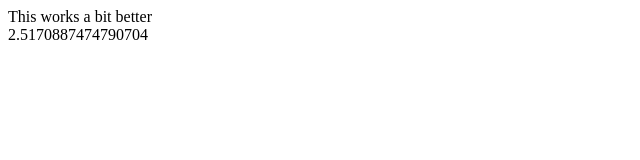
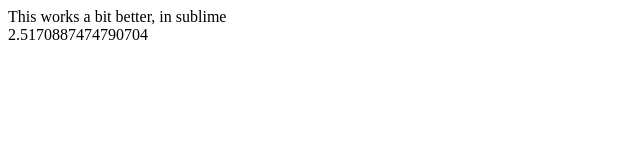
Before and after one commit to willsweat/js-test, a plain HTML site: page index.html in a window 1280 px wide. Shown: the full height of the page, 0-640 px from the left. Drawn offline with Linux system fonts and the light colour scheme.

Commit message:
Update index.html

```diff
--- a/index.html
+++ b/index.html
@@ -6,7 +6,7 @@
   <script type="text/javascript">
    function introduction()
     {
-     document.write("This works a bit better<br />" + Math.pow(Math.PI, Math.random()) + "<br />");
+     document.write("This works a bit better, in sublime<br />" + Math.pow(Math.PI, Math.random()) + "<br />");
     }
    introduction();
   </script>
```
